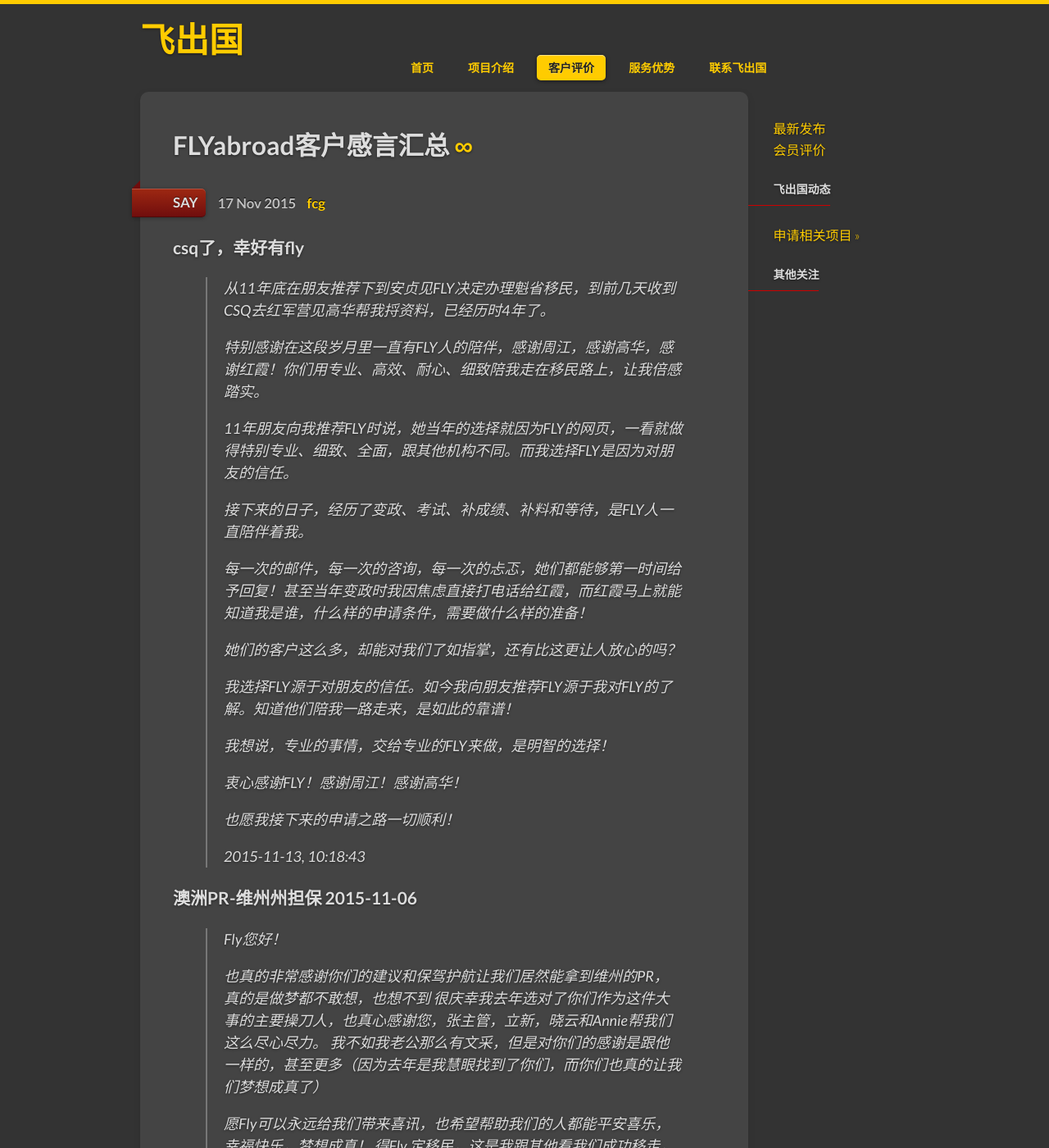
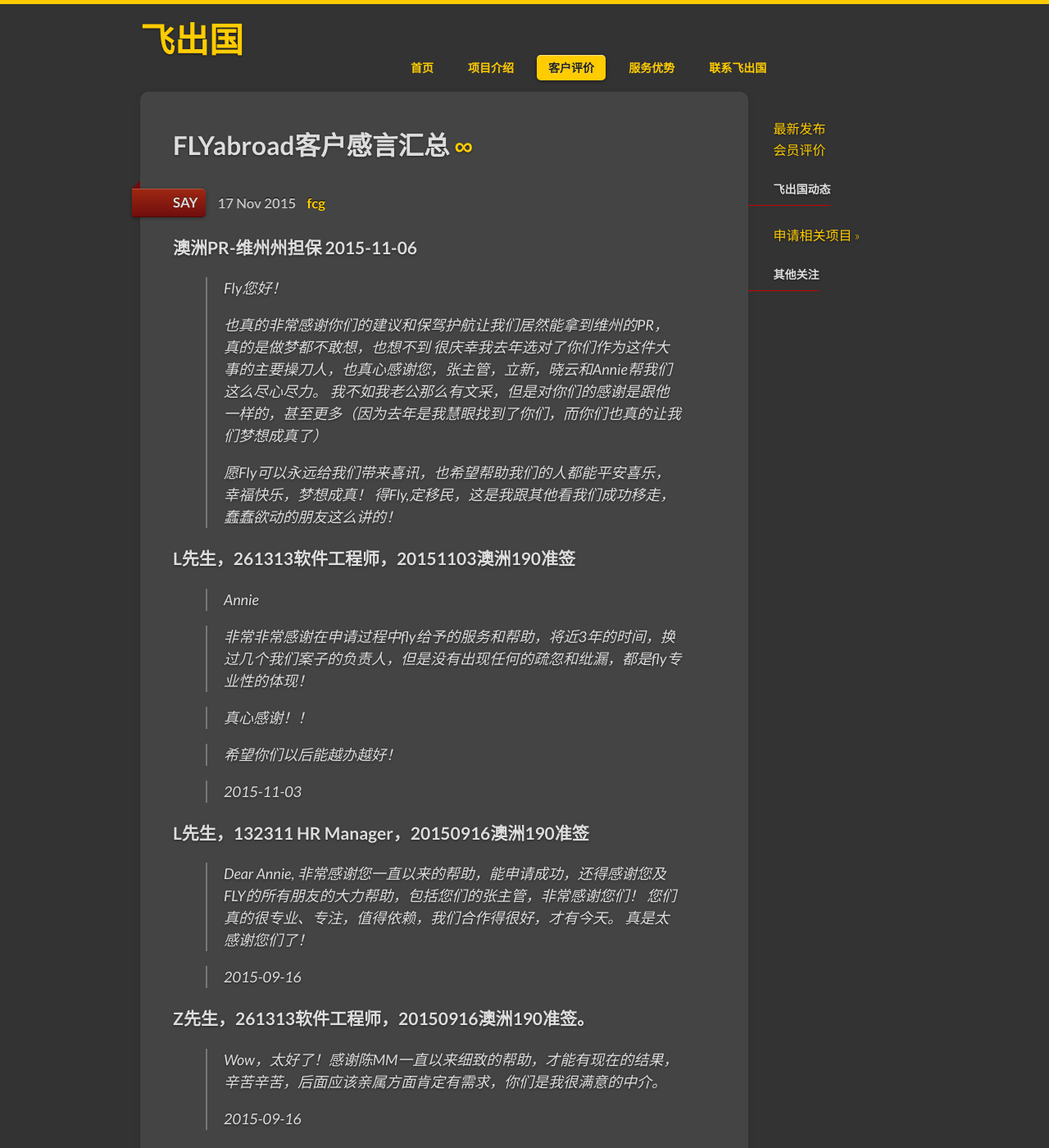
Before and after one commit to fcg/fly, a Jekyll site: the page built from _posts/2015-11-17-ganyan.md, in a window 1280 px wide and 1400 px high. Shown: the whole window at 82% size. Built offline with Jekyll 4.4.1, drawn with Linux system fonts in a browser that asks for light colours.

Commit message:
更新帖子时间

```diff
--- a/_posts/2015-11-06-TOP.markdown
+++ b/_posts/2015-11-06-TOP.markdown
@@ -1,13 +1,14 @@
 ---
 layout: news_item
 title: '《下签表》——致谢fly!'
-date: 2015-11-06 01:45:07 +0800
+date: 2015-11-17 11:00:00 +0800
 author: TOP
 categories: [say]
 bbsid: 8462
 ---
 
-（TOP：惊闻下签，喜极而泣，奋笔疾书，仿古一篇，致信FLY，以表感谢！）
+
+（TOP：惊闻下签，喜极而泣，奋笔疾书，仿古一篇，致信FLY，以表感谢！- 2015-11-06）
 
     申加51未半而中道崩殂，今EE分高，省提难竞，此诚危急存亡之秋也。
     然FLY众士及时应对，主管领导重点部署者，盖怜吾等之悲剧，欲扶携于危难也。
--- a/_posts/2015-11-13-HERO1.markdown
+++ b/_posts/2015-11-13-HERO1.markdown
@@ -1,7 +1,7 @@
 ---
 layout: news_item
 title: 'csq了，幸好有fly'
-date: 2015-11-13 10:06:51 +0800
+date: 2015-11-17 12:00:00 +0800
 author: HERO1
 categories: [say]
 bbsid: 8598
--- a/_posts/2015-11-17-ganyan.md
+++ b/_posts/2015-11-17-ganyan.md
@@ -6,30 +6,6 @@
 categories: [say]
 bbsid: 2292
 ---
-
-**csq了，幸好有fly**
-
-> 从11年底在朋友推荐下到安贞见FLY决定办理魁省移民，到前几天收到CSQ去红军营见高华帮我捋资料，已经历时4年了。
->
-> 特别感谢在这段岁月里一直有FLY人的陪伴，感谢周江，感谢高华，感谢红霞！你们用专业、高效、耐心、细致陪我走在移民路上，让我倍感踏实。
->
-> 11年朋友向我推荐FLY时说，她当年的选择就因为FLY的网页，一看就做得特别专业、细致、全面，跟其他机构不同。而我选择FLY是因为对朋友的信任。
->
-> 接下来的日子，经历了变政、考试、补成绩、补料和等待，是FLY人一直陪伴着我。
->
-> 每一次的邮件，每一次的咨询，每一次的忐忑，她们都能够第一时间给予回复！甚至当年变政时我因焦虑直接打电话给红霞，而红霞马上就能知道我是谁，什么样的申请条件，需要做什么样的准备！
->
-> 她们的客户这么多，却能对我们了如指掌，还有比这更让人放心的吗？
->
-> 我选择FLY源于对朋友的信任。如今我向朋友推荐FLY源于我对FLY的了解。知道他们陪我一路走来，是如此的靠谱！
->
-> 我想说，专业的事情，交给专业的FLY来做，是明智的选择！
->
-> 衷心感谢FLY！感谢周江！感谢高华！
->
-> 也愿我接下来的申请之路一切顺利！
->
-> 2015-11-13, 10:18:43
 
 **澳洲PR-维州州担保 2015-11-06**
 
```
Also changed, not shown: _posts/2006-11-07-TimHortons.md (+10 -6 lines), _posts/2006-12-05-wanderer.md (+7 -0 lines).
